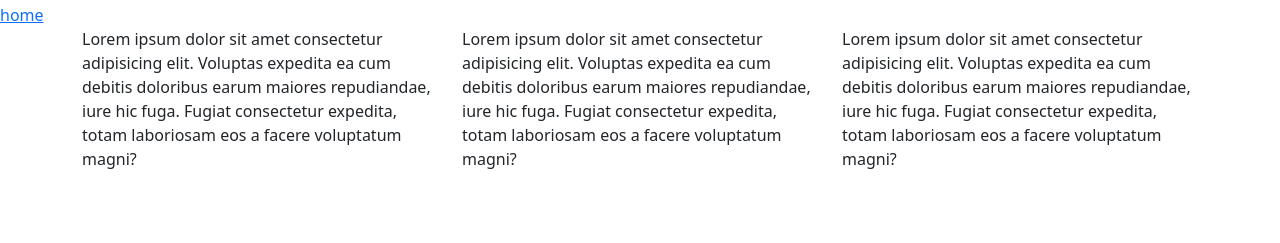
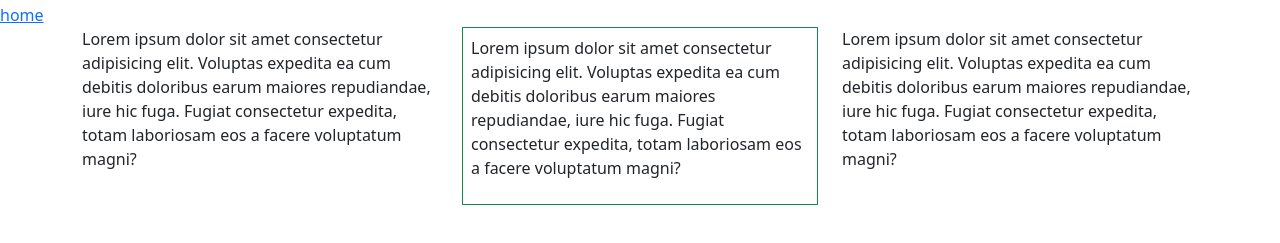
Before and after one commit to cind6/Bootsrap-Examples, a plain HTML site: page index.html in a window 1280 px wide. Shown: the part 53-296 px from the top of the page. Drawn offline with nearby package versions, Linux system fonts and the light colour scheme; files that its build step writes are made by us from their sources.

Commit message:
modified structure

```diff
--- a/index.html
+++ b/index.html
@@ -25,7 +25,9 @@
            <p>Lorem ipsum dolor sit amet consectetur adipisicing elit. Voluptas expedita ea cum debitis doloribus earum maiores repudiandae, iure hic fuga. Fugiat consectetur expedita, totam laboriosam eos a facere voluptatum magni?</p>
         </div>
         <div class="col-md">
+            <div class="border border-success p-2 mb-2">
             <p>Lorem ipsum dolor sit amet consectetur adipisicing elit. Voluptas expedita ea cum debitis doloribus earum maiores repudiandae, iure hic fuga. Fugiat consectetur expedita, totam laboriosam eos a facere voluptatum magni?</p>
+        </div>
         </div>
         <div class="col-md">
            <p>Lorem ipsum dolor sit amet consectetur adipisicing elit. Voluptas expedita ea cum debitis doloribus earum maiores repudiandae, iure hic fuga. Fugiat consectetur expedita, totam laboriosam eos a facere voluptatum magni?</p>
```
